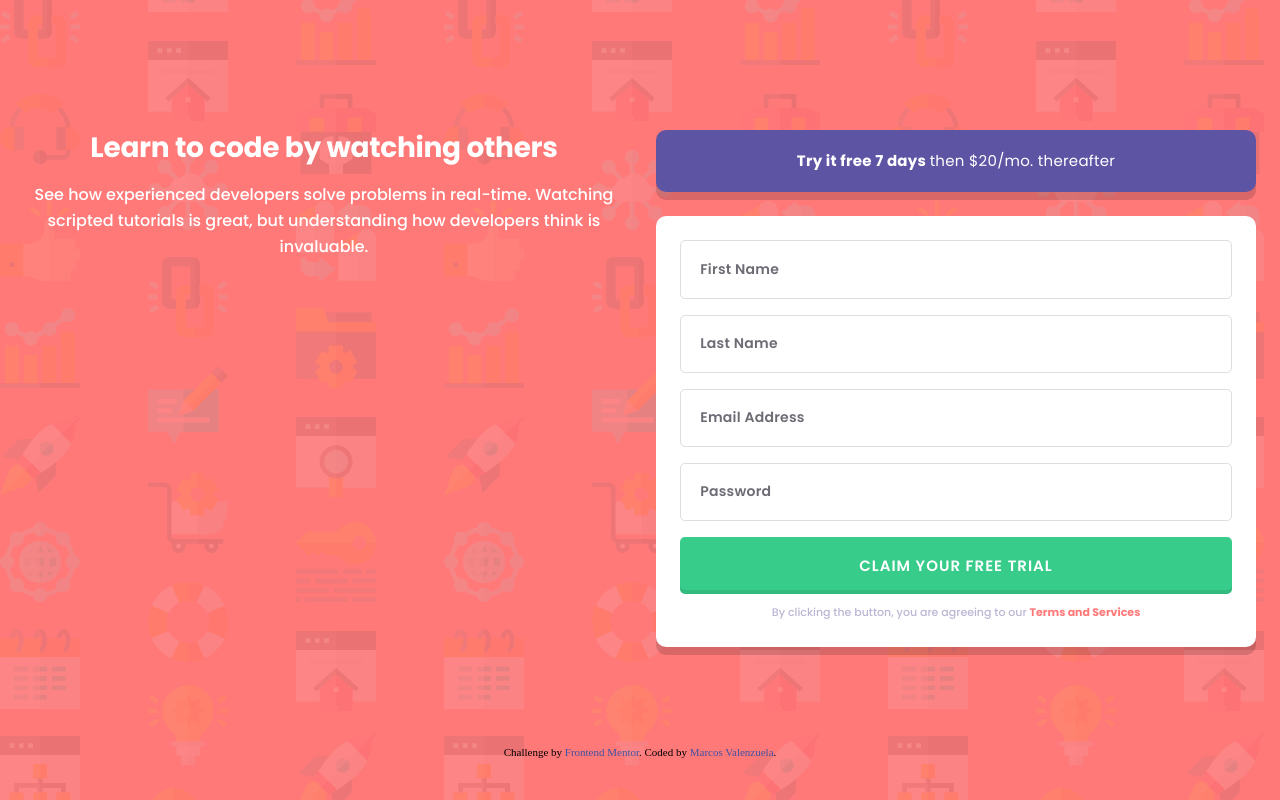
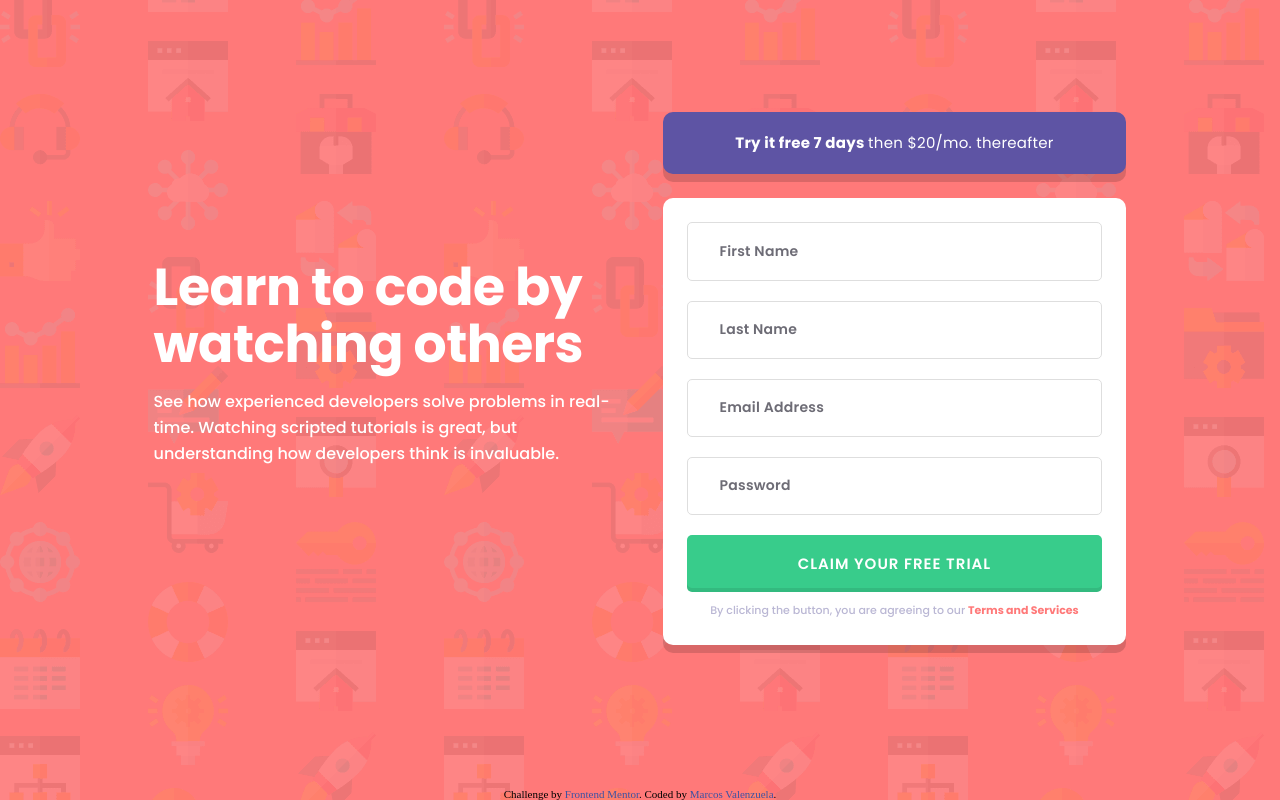
Before and after one commit to Dantalian5/intro-component-with-signup-form-master, a website built with Parcel: page src/index.html in a window 1280 px wide. Built offline with nearby package versions, Linux system fonts and the light colour scheme.

Commit message:
add desktop layout & error mesage layout

```diff
--- a/src/assets/style/_base.scss
+++ b/src/assets/style/_base.scss
@@ -15,7 +15,7 @@ body {
 	background: url(../images/bg-intro-mobile.png), #ff7979;
 }
 
-@media (min-width: 800px) {
+@media (min-width: 61.25rem) {
 	body {
 		background: url(../images/bg-intro-desktop.png), #ff7979;
 	}
--- a/src/assets/style/_layout.scss
+++ b/src/assets/style/_layout.scss
@@ -1,15 +1,15 @@
 .container {
 	min-width: 18.75rem;
-	padding-inline: 1.5rem;
+	--padding-var: 6%;
+	padding-inline: clamp(1.5rem, var(--padding-var), 10.3125rem);
 	padding-block: 5.5rem 4.25rem;
 	display: flex;
 	flex-wrap: wrap;
-	gap: 2rem;
-	&__top {
-		flex: 1 1 300px;
-	}
+	gap: 2rem 2.8125rem;
+	align-items: center;
+	&__top,
 	&__bottom {
-		flex: 1 1 300px;
+		flex: 1 1 100%;
 	}
 	&__title {
 		margin-bottom: 1rem;
@@ -21,5 +21,13 @@
 		margin-bottom: 1.5rem;
 	}
 }
-@media (min-width: 800px) {
+@media (min-width: 61.25rem) {
+	.container {
+		--padding-var: 12%;
+		padding-block: 7rem;
+		&__top,
+		&__bottom {
+			flex: 1 1 21.875rem;
+		}
+	}
 }
--- a/src/assets/style/_modules.scss
+++ b/src/assets/style/_modules.scss
@@ -21,7 +21,7 @@ $ff-poppins: "Poppins", sans-serif;
 	text-align: center;
 	font-size: 1rem;
 	font-weight: 500;
-	line-height: 1.62;
+	line-height: 1.625;
 }
 .f-cta {
 	color: #fff;
@@ -76,7 +76,7 @@ $ff-poppins: "Poppins", sans-serif;
 	border-radius: 0.625rem;
 	background: #5e54a4;
 	box-shadow: 0px 8px 0px 0px rgba(0, 0, 0, 0.15);
-	padding-inline: 20%;
+	padding-inline: min(20%, 4.2rem);
 	padding-block: 1.13rem;
 }
 .m-form {
@@ -85,14 +85,43 @@ $ff-poppins: "Poppins", sans-serif;
 	box-shadow: 0px 8px 0px 0px rgba(0, 0, 0, 0.15);
 	padding-inline: 1.5rem;
 	padding-block: 1.5rem;
+	&__input-wrapper {
+		width: 100%;
+		margin-bottom: 1rem;
+		position: relative;
+		&::after {
+			display: none;
+			position: absolute;
+			content: "";
+			width: 1.5rem;
+			height: 1.5rem;
+			background: url(../images/icon-error.svg);
+			background-size: cover;
+			top: 50%;
+			right: 1.5rem;
+			transform: translate(0%, -50%);
+			z-index: 10;
+		}
+	}
 	&__input {
 		width: 100%;
-		margin-bottom: 1rem;
 		padding-inline: 1.2rem;
 		padding-block: 0.95rem;
 		border-radius: 0.3125rem;
 		border: 1px solid #dedede;
 		background: #fff;
+	}
+	&__error {
+		display: none;
+		margin-top: 0.38rem;
+		margin-left: auto;
+		color: #ff7979;
+		font-family: $ff-poppins;
+		text-align: right;
+		font-size: 0.6875rem;
+		font-style: italic;
+		font-weight: 500;
+		line-height: normal;
 	}
 	&__btn {
 		width: 100%;
@@ -105,5 +134,22 @@ $ff-poppins: "Poppins", sans-serif;
 	}
 }
 
-@media (min-width: 800px) {
+@media (min-width: 61.25rem) {
+	.f-heading {
+		text-align: left;
+		font-size: 3.25rem;
+		line-height: 1.1;
+		letter-spacing: -0.03256rem;
+	}
+	.f-paragraph {
+		text-align: left;
+	}
+	.m-form {
+		&__input-wrapper {
+			margin-bottom: 1.25rem;
+		}
+		&__input {
+			padding-inline: 2rem;
+		}
+	}
 }
--- a/src/index.html
+++ b/src/index.html
@@ -44,6 +44,7 @@
 					Try it free 7 days <span>then $20/mo. thereafter</span>
 				</button>
 				<form id="myform" class="m-form">
+					<div class="m-form__input-wrapper">
 						<input
 							type="text"
 							name="form-firstname"
@@ -51,6 +52,9 @@
 							placeholder="First Name"
 							required
 						/>
+						<span class="m-form__error">First Name cannot be empty</span>
+					</div>
+					<div class="m-form__input-wrapper">
 						<input
 							type="text"
 							name="form-lastname"
@@ -58,6 +62,9 @@
 							placeholder="Last Name"
 							required
 						/>
+						<span class="m-form__error">Last Name cannot be empty</span>
+					</div>
+					<div class="m-form__input-wrapper">
 						<input
 							type="email"
 							name="form-email"
@@ -67,6 +74,9 @@
 							title="provide valid email"
 							required
 						/>
+						<span class="m-form__error">Looks like this is not an email</span>
+					</div>
+					<div class="m-form__input-wrapper">
 						<input
 							type="password"
 							name="form-password"
@@ -74,6 +84,8 @@
 							placeholder="Password"
 							required
 						/>
+						<span class="m-form__error">Password cannot be empty</span>
+					</div>
 					<button type="submit" class="f-btn m-form__btn">
 						Claim your free trial
 					</button>
```
Lines whose indentation alone changed are shown as unchanged.
